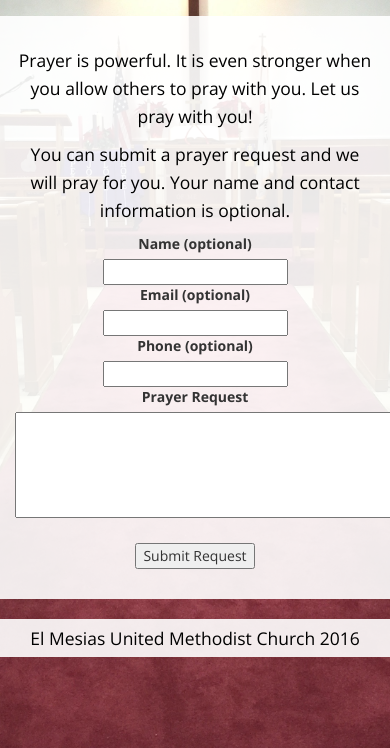
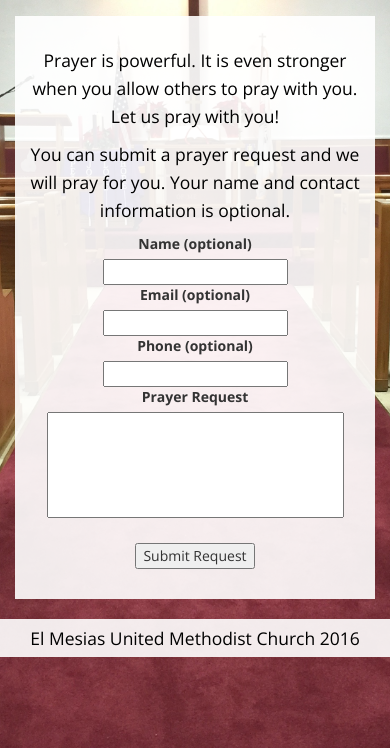
Before and after one commit to jsmart93/elmesias, a Django app: page /prayer_request/ in a window 390 px wide; the page is wider, and only the part inside the window is pictured. Shown: the part 96-844 px from the top of that part. Run offline with Django 3.2, Linux system fonts and the light colour scheme; some libraries are stand-ins or nearby versions.

Commit message:
responsive text area

```diff
--- a/prayer_request/templates/prayer_request/prayer_request.html
+++ b/prayer_request/templates/prayer_request/prayer_request.html
@@ -34,10 +34,10 @@
     {% block header %}
         {% include 'home/includes/header.html' %}
     {% endblock %}
-    <div class="container">
-
+    <div class="container-fluid">
         <div class="row">
-            <div class="box">
+            <div class="col-md-8 col-md-offset-2">
+                <div class="box">
                 <p style="text-align:center"> Prayer is powerful. It is even stronger when you allow others to pray with you. Let us pray with you! </p>
                 <p style="text-align:center"> You can submit a prayer request and we will  pray for you. Your name and contact information is optional. </p>
                 <form id='prayer_request' action="{% url 'prayer_request:send' %}" method="post" style="text-align:center;"> {% csrf_token %}
@@ -48,9 +48,10 @@
                     <label> Phone (optional) </label><br>
                     <input type='text' id='phone' name='phone'/><br>
                     <label> Prayer Request</label><br>
-                    <textarea id='prayer' name='prayer' form='prayer_request' rows='5' cols='80'></textarea><br><br>
+                    <textarea id='prayer' name='prayer' form='prayer_request' rows='5' style="resize:none; width:90%;"></textarea><br><br>
                     <input type='submit' value='Submit Request'/>
                 </form>
+                </div>
                 <div class="clearfix"></div>
             </div>
         </div>
```
